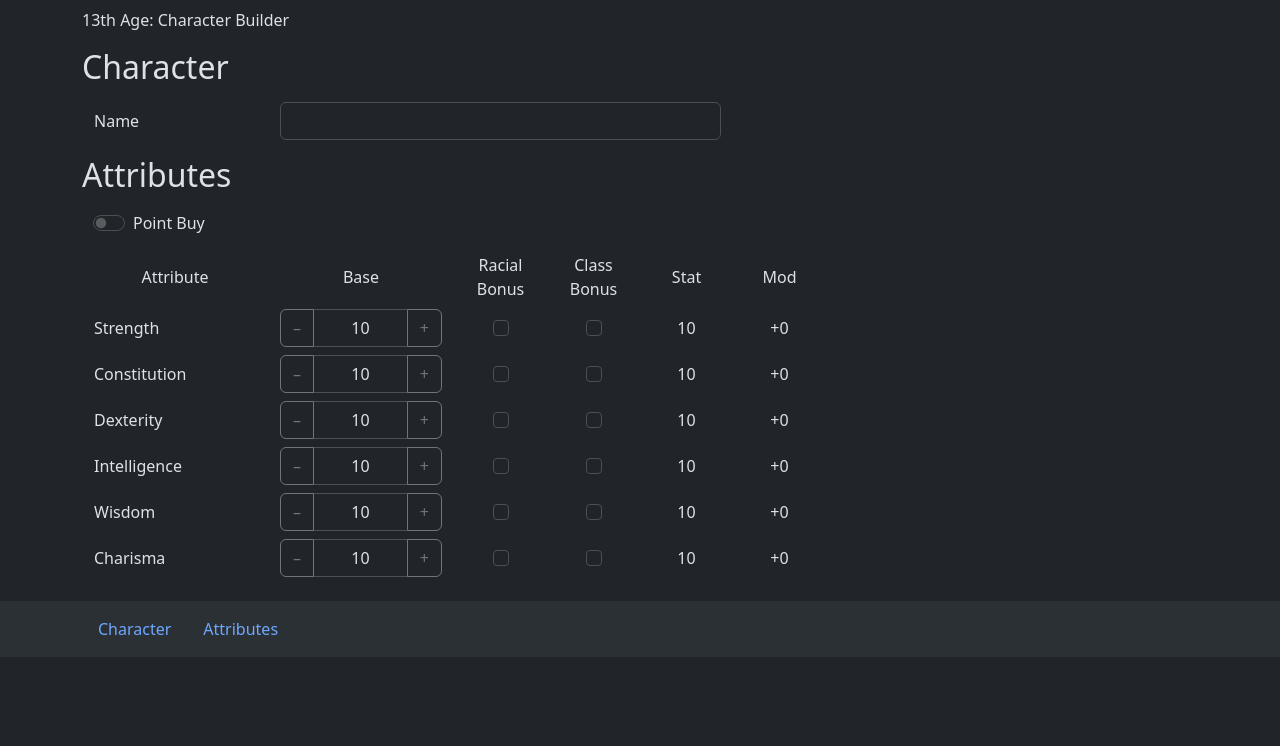
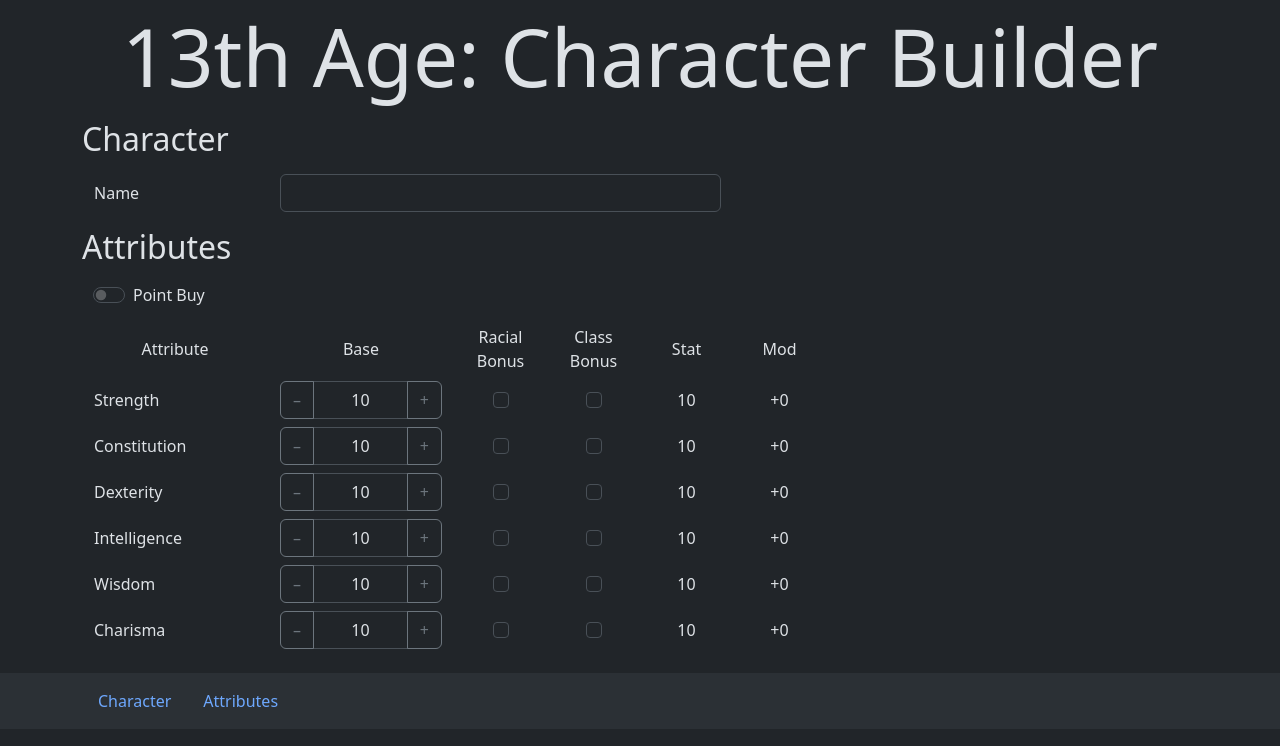
Before and after one commit to 13th-Age/Character-Builder, a Jekyll site: the page built from index.md, in a window 1280 px wide. Shown: the top 746 px of the page. Built offline with Jekyll 4.4.1, drawn with Linux system fonts in a browser that asks for light colours; our own code applies the rules of GitHub Pages for plain Markdown files.

Commit message:
Page Title: Bugfix

```diff
--- a/_includes/page_title.html
+++ b/_includes/page_title.html
@@ -1,6 +1,6 @@
 <section
 	id="title">
-	<div class="container mt-2"
+	<div class="container mt-2">
 		<h1 class="display-1 text-center">{{ page.title | default:site.title }}</h1>
 
 		{%- if page.title != null %}
```
